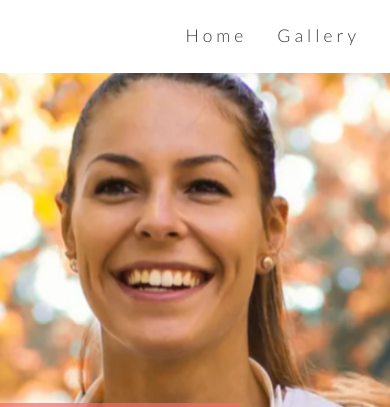
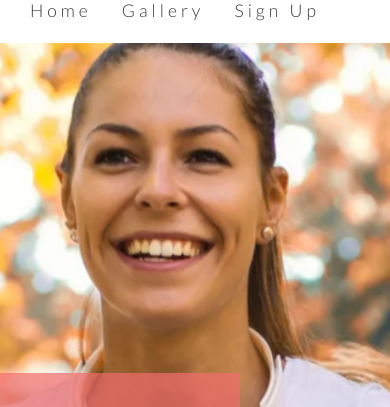
Before and after one commit to giankpetrov/CI-Template, a plain HTML site: page index.html in a window 390 px wide. Shown: the part 77-484 px from the top of the page. Drawn offline with nearby package versions, Linux system fonts and the light colour scheme.

Commit message:
Style menu area for screens 950px wide and down

```diff
--- a/assets/css/style.css
+++ b/assets/css/style.css
@@ -269,6 +269,8 @@ footer {
 
 /* Media queries */
 
+/* */
+
 @media screen and (max-width: 1200px) {
 
     #club-ethos {
@@ -299,3 +301,17 @@ footer {
         display: none;
     }
 }
+
+/* for medium screen sizes from 950px wide and down */
+
+@media screen and (max-width: 950px) {
+
+    #menu {
+        clear: left;
+        float: left;
+        margin-left: 30px;
+        margin-bottom: 20px;
+        line-height: 25px;
+    }
+
+}
```
